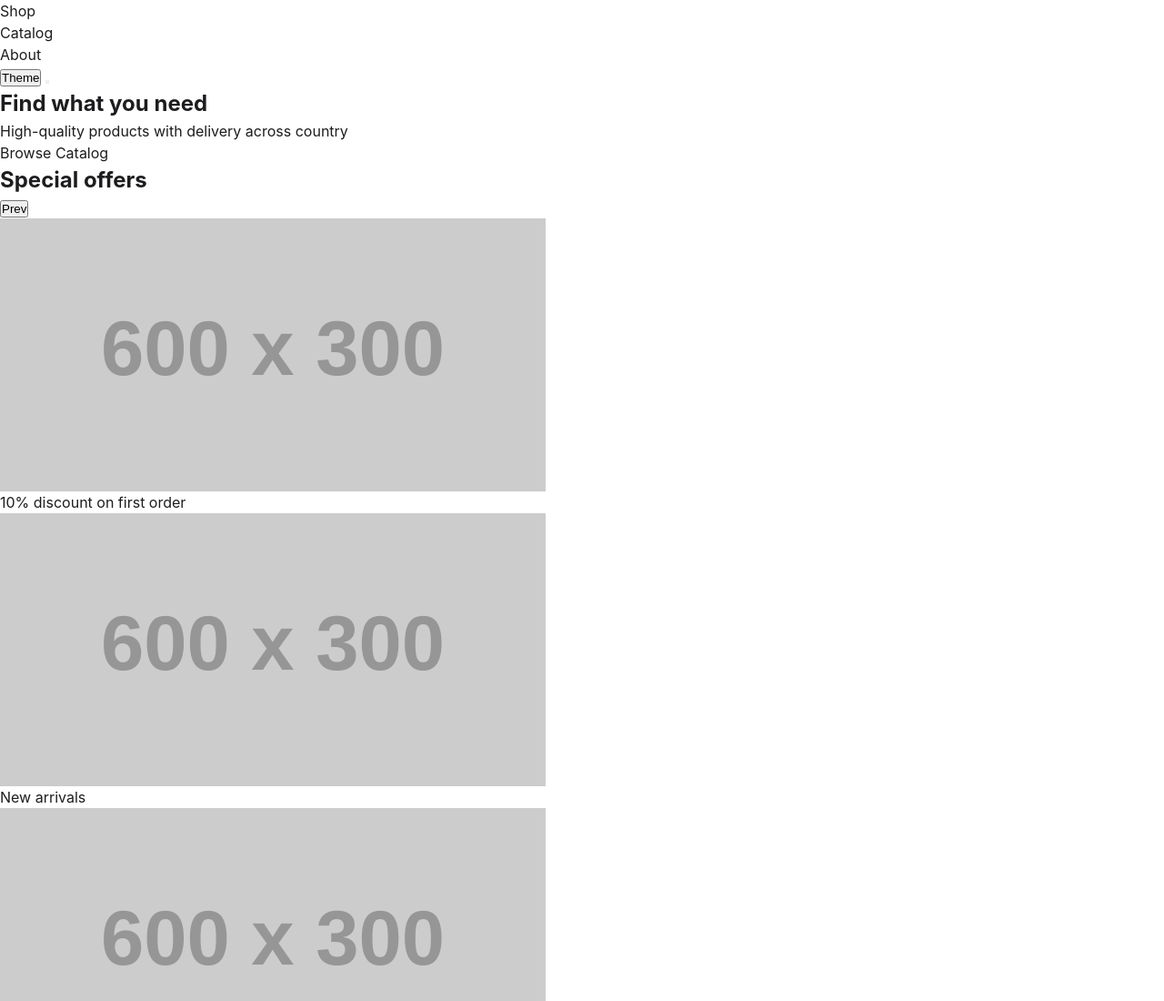
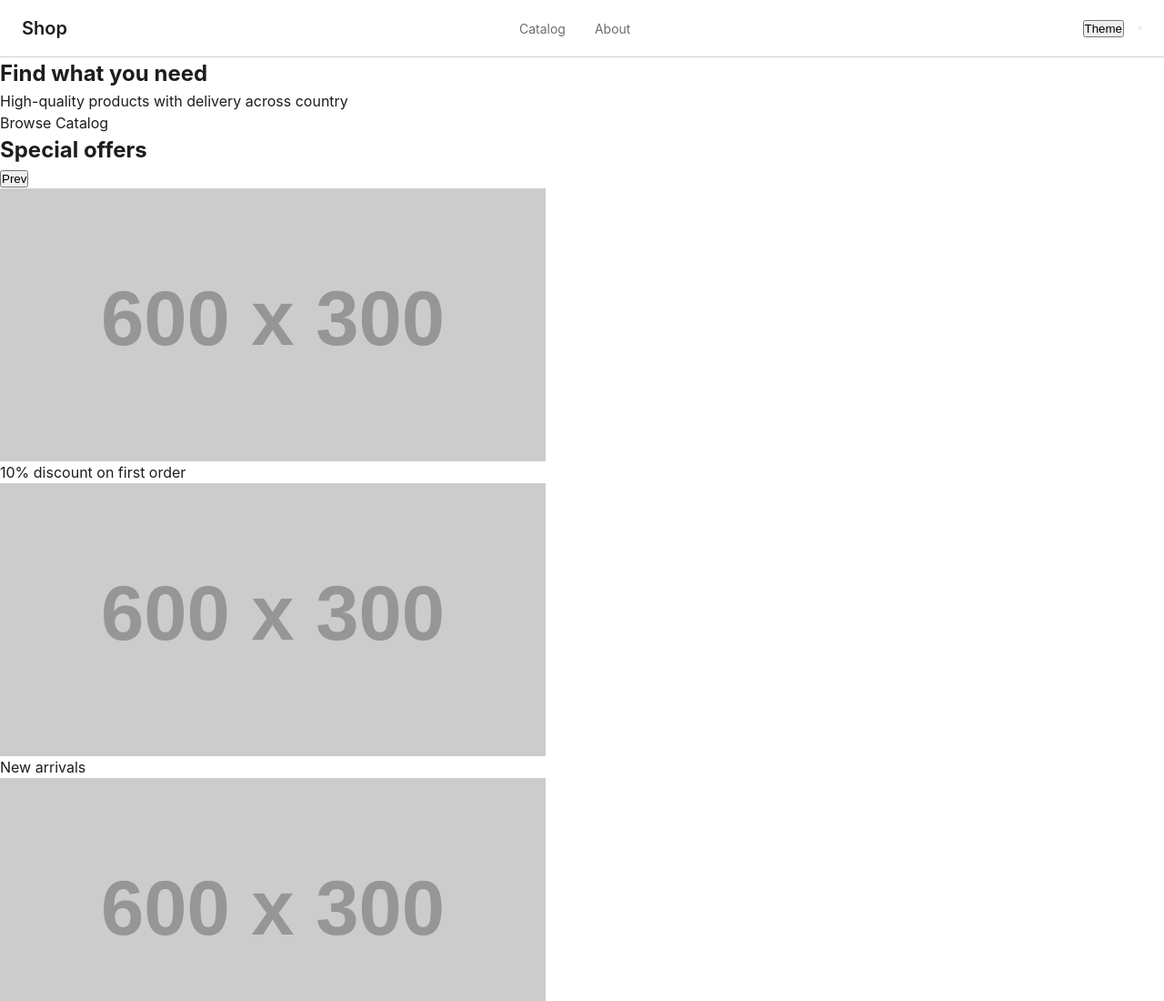
Before and after one commit to bananaEntrepreneur/shop, a website: page index.html in a window 1280 px wide. Shown: the top 1100 px of the page at 91% size. Drawn offline with Linux system fonts and the light colour scheme; placeholder pictures from the web are drawn by us.

Commit message:
add header styles

```diff
--- a/style.css
+++ b/style.css
@@ -46,3 +46,49 @@ img {
     max-width: 100%;
     display: block;
 }
+
+header {
+    position: sticky;
+    top: 0;
+    z-index: 100;
+    display: flex;
+    align-items: center;
+    justify-content: space-between;
+    padding: 16px 24px;
+    background-color: var(--color-bg);
+    border-bottom: 1px solid var(--color-border);
+}
+
+.logo {
+    font-size: 20px;
+    font-weight: 600;
+}
+
+nav ul {
+    display: flex;
+    gap: 32px;
+}
+
+nav a {
+    font-size: 14px;
+    color: var(--color-text-secondary);
+    transition: color 0.2s ease;
+}
+
+nav a:hover {
+    color: var(--color-text);
+}
+
+.header-actions {
+    display: flex;
+    align-items: center;
+    gap: 16px;
+}
+
+.icon-btn {
+    background: none;
+    border: none;
+    font-size: 18px;
+    cursor: pointer;
+    color: var(--color-text);
+}
```
